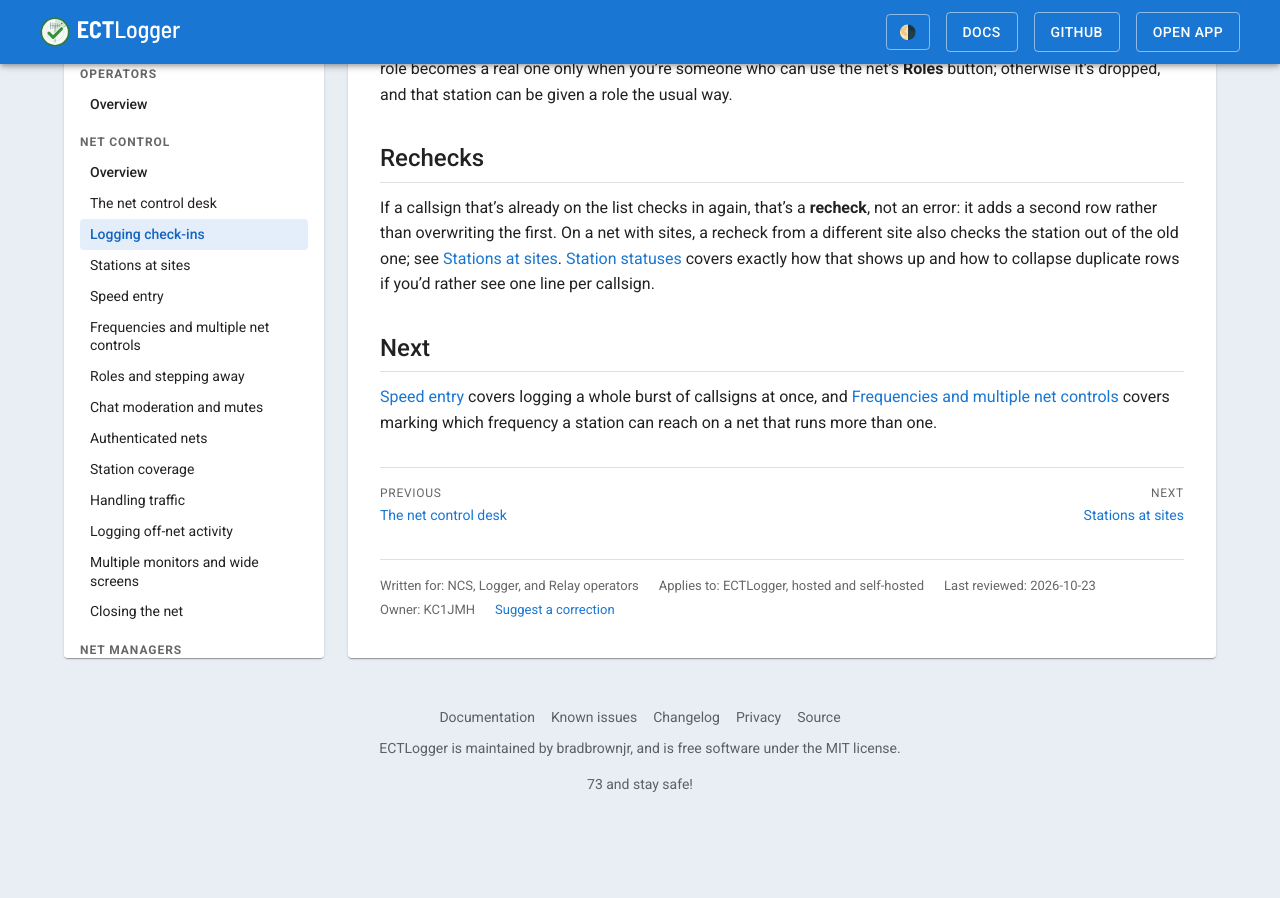
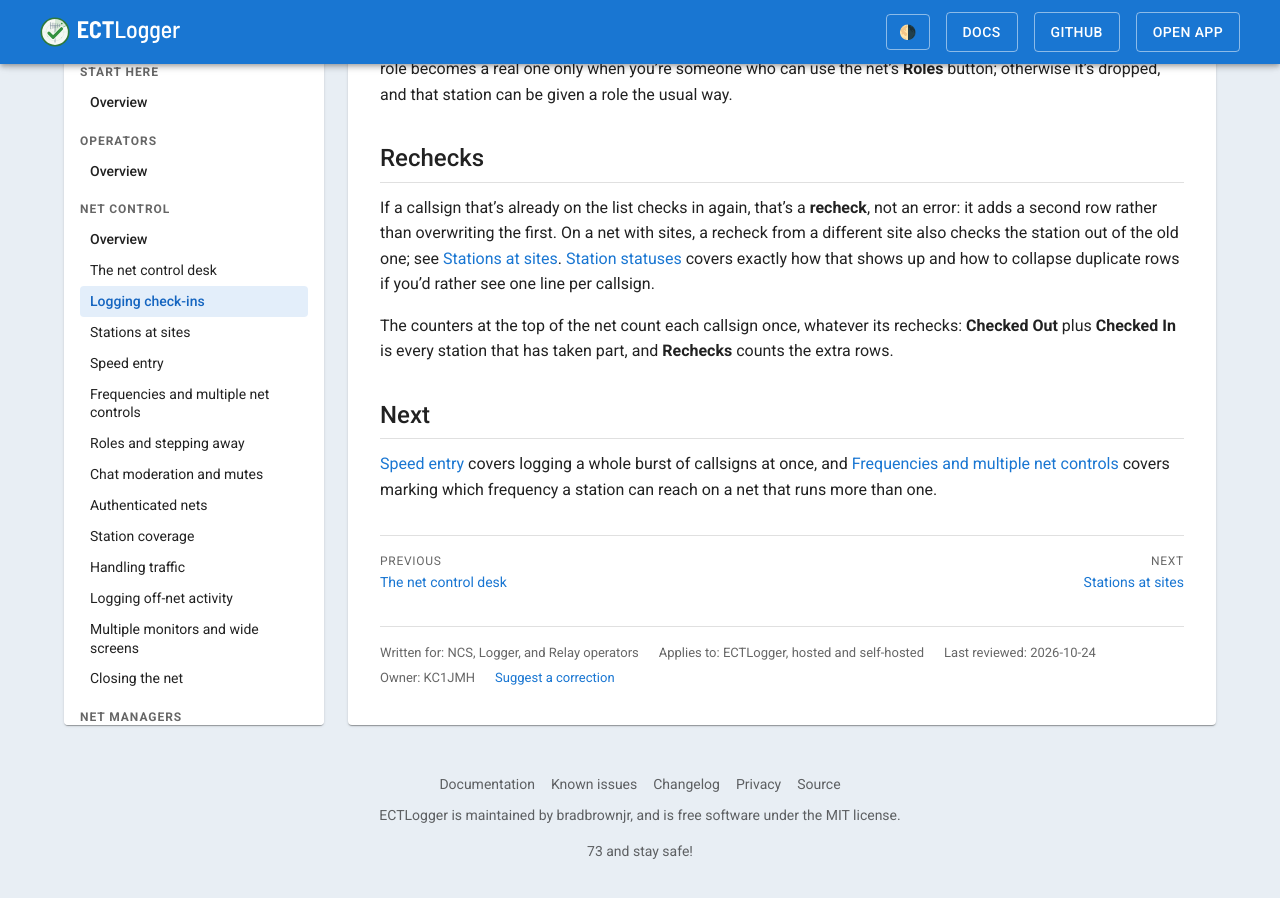
Before and after one commit to bradbrownjr/ectlogger, a Jekyll site: the page built from docs/net-control/logging-check-ins.md, in a window 1280 px wide and 900 px high, scrolled down 3488 px. Built offline with Jekyll 4.4.1, drawn with Linux system fonts in a browser that asks for light colours; comment, search, counter and statistics services are not loaded; before the commit the page ends 4321 px from its top, so only the background shows below that.

Commit message:
Net header: Checked Out then Checked In, so they add up to the total
"14 Stations" read as everyone who took part when it counts only callsigns
still on the net. Relabel it Checked In and put Checked Out to its left.

Co-Authored-By: Claude Opus 5.5 <noreply@anthropic.com>
Claude-Session: https://claude.ai/code/session_01N38C5hU4iFQG7MHaLXB5jw

```diff
--- a/docs/net-control/logging-check-ins.md
+++ b/docs/net-control/logging-check-ins.md
@@ -4,7 +4,7 @@ summary: Adding a station, editing a row in place, fixing a misheard callsign, r
 kind: How-to
 audience: NCS, Logger, and Relay operators
 owner: KC1JMH
-revised: 2026-10-23
+revised: 2026-10-24
 review_by: 2027-10-23
 applies_to: ECTLogger, hosted and self-hosted
 permalink: /docs/net-control/logging-check-ins/
@@ -97,6 +97,8 @@ If you fix a guest row's callsign, a role on it follows the correction. If the c
 
 If a callsign that's already on the list checks in again, that's a **recheck**, not an error: it adds a second row rather than overwriting the first. On a net with sites, a recheck from a different site also checks the station out of the old one; see [Stations at sites](/docs/net-control/stations-at-sites/#when-a-station-moves). [Station statuses](/docs/reference/station-statuses/) covers exactly how that shows up and how to collapse duplicate rows if you'd rather see one line per callsign.
 
+The counters at the top of the net count each callsign once, whatever its rechecks: **Checked Out** plus **Checked In** is every station that has taken part, and **Rechecks** counts the extra rows.
+
 ## Next
 
 [Speed entry](/docs/net-control/speed-entry/) covers logging a whole burst of callsigns at once, and [Frequencies and multiple net controls](/docs/net-control/frequencies-and-multi-ncs/) covers marking which frequency a station can reach on a net that runs more than one.
```
Also changed, not shown: frontend/src/components/netview/NetViewHeader.tsx (+7 -4 lines).
